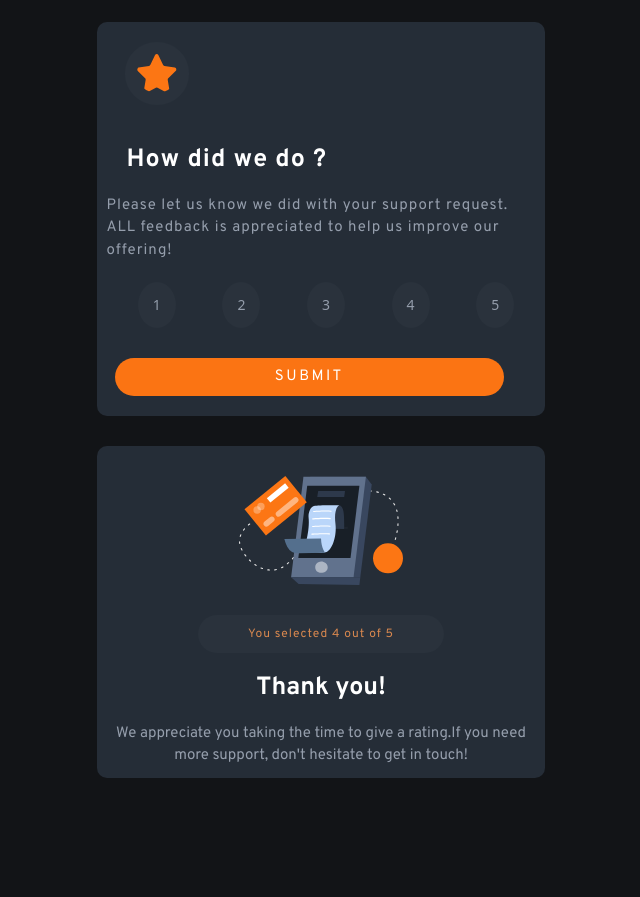
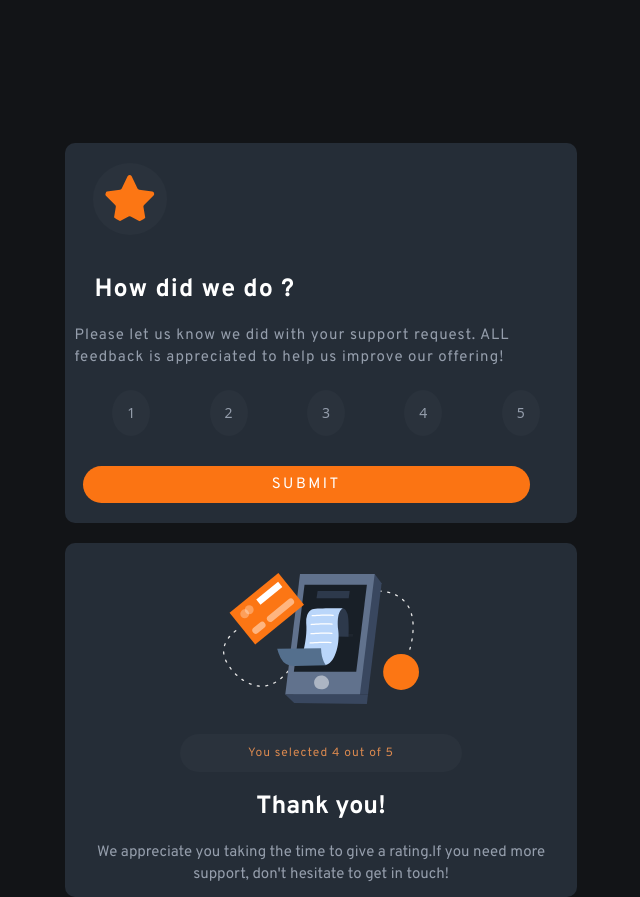
Before and after one commit to Miron-Silviu/interactive-rating, a website: page index.html in a window 1280 px wide. Shown: the whole page, without its empty margins (319-959 px from the left). Before the commit the page ends 800 px from the top, so only its background shows below. Drawn offline with nearby package versions, Linux system fonts and the light colour scheme.

Commit message:
Style : Update media-queries

```diff
--- a/style.css
+++ b/style.css
@@ -60,9 +60,8 @@ body {
 .pop-up {
   background-color: var(--Dark-Blue);
   height: auto;
-  width: 95%;
+  width: auto;
 }
-
 .start-image {
   padding: 1.2rem;
   margin: 2rem 0 1rem 2rem;
@@ -150,12 +149,19 @@ body {
 
 /* Desktop  */
 
-@media screen and (min-width: 620px) and (max-width: 2600px) {
+@media screen and (min-width: 1204px) and (max-width: 2600px) {
+  .container {
+    margin-top: 25rem;
+  }
+  .pop-up {
+    margin-bottom: 1rem;
+  }
   .container,
   .pop-up {
     background-color: var(--Dark-Blue);
-    margin-top: 1rem;
+    margin-left: 2rem;
+    margin-right: 2rem;
     height: auto;
-    width: 35%;
+    width: 40%;
   }
 }
```
